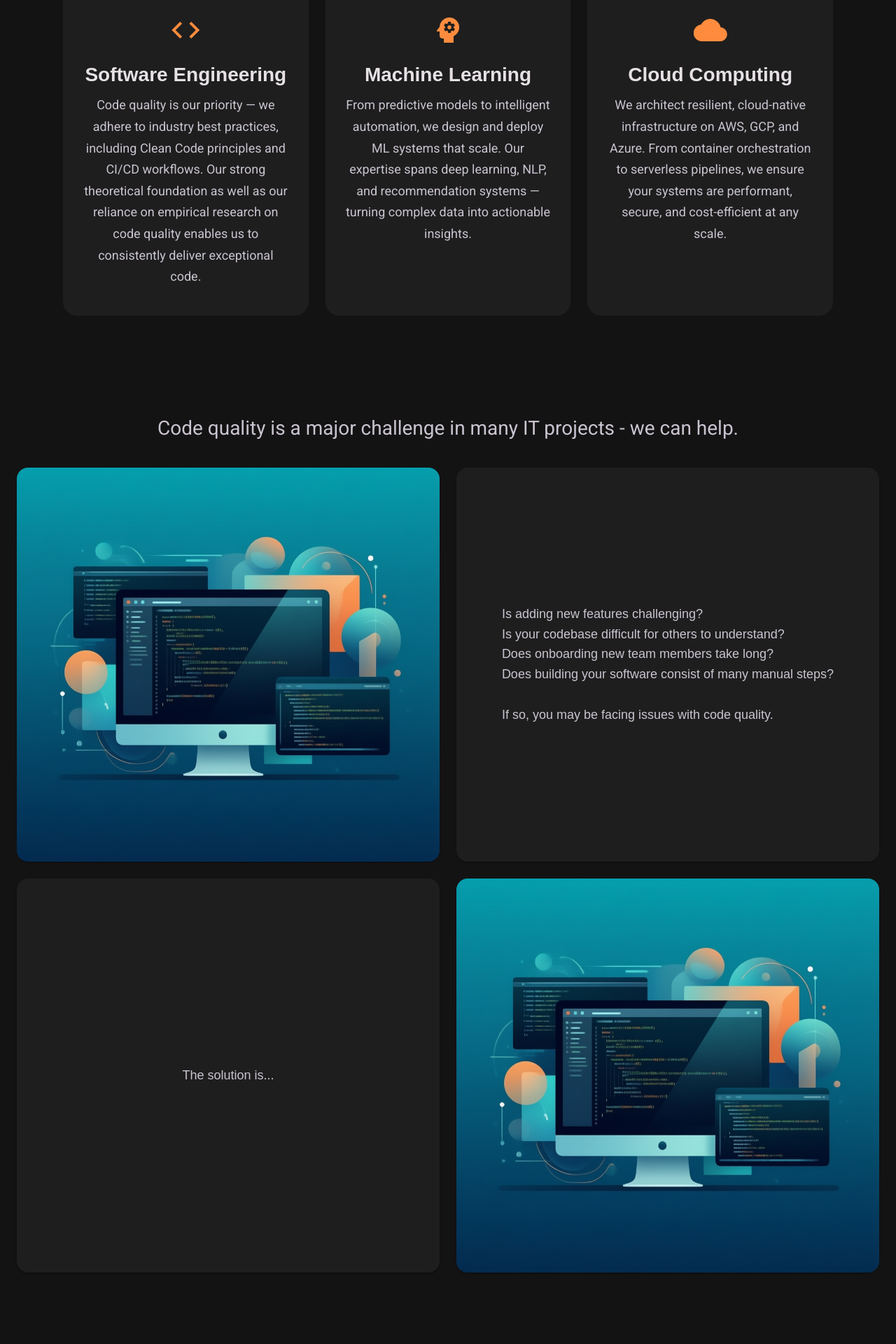
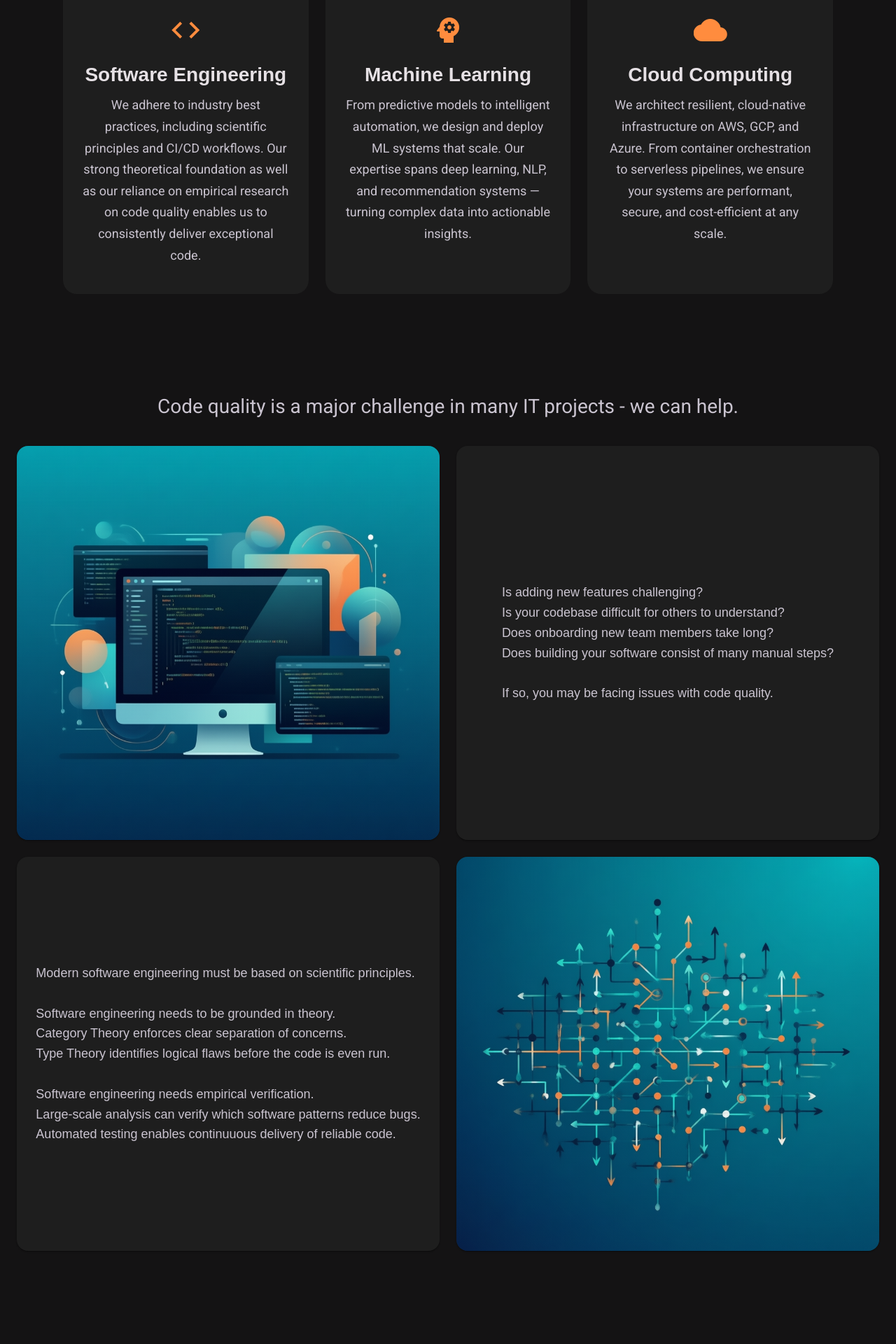
Before and after one commit to munich-data-engineering/mde-website, an Angular app: page / in a window 1280 px wide. Shown: the part 780-2700 px from the top of the page at 70% size. Built offline with nearby package versions, Linux system fonts and the light colour scheme; a web font is replaced by a local one.

Commit message:
Added notes on theory and empirical verification

```diff
--- a/src/app/app.html
+++ b/src/app/app.html
@@ -32,8 +32,8 @@
       <div class="competency-card mdc-elevation-1">
         <mat-icon class="competency-icon">code</mat-icon>
         <h3 class="competency-title">Software Engineering</h3>
-        <p class="competency-desc">Code quality is our priority — we adhere to industry best practices, including
-          Clean Code principles and CI/CD workflows. Our strong theoretical foundation as well as our reliance on
+        <p class="competency-desc">We adhere to industry best practices, including
+          scientific principles and CI/CD workflows. Our strong theoretical foundation as well as our reliance on
           empirical research on code quality enables us to consistently deliver exceptional code.</p>
       </div>
 
@@ -87,7 +87,13 @@
     <mat-card class="quality-card mdc-elevation-1">
       <mat-card-content class="quality-card-content">
         <p class="quality-card-desc">
-          The solution is... <br>
+	 Modern software engineering must be based on scientific principles.<br><br>
+         Software engineering needs to be grounded in theory.<br>
+         Category Theory enforces clear separation of concerns.<br>
+	 Type Theory identifies logical flaws before the code is even run.<br><br>
+         Software engineering needs empirical verification.<br>
+	 Large-scale analysis can verify which software patterns reduce bugs.<br>
+	 Automated testing enables continuuous delivery of reliable code.
         </p>
       </mat-card-content>
     </mat-card>
@@ -95,7 +101,7 @@
     <!-- Right card: image -->
     <mat-card class="quality-card mdc-elevation-1">
       <mat-card-content class="quality-card-content">
-        <img class="quality-card-img" src="/img/code.png" alt="Code quality2" />
+        <img class="quality-card-img" src="/img/category_theory.png" alt="Category theory" />
       </mat-card-content>
     </mat-card>
 
```
Also changed, not shown: public/img/category_theory.png (added).
